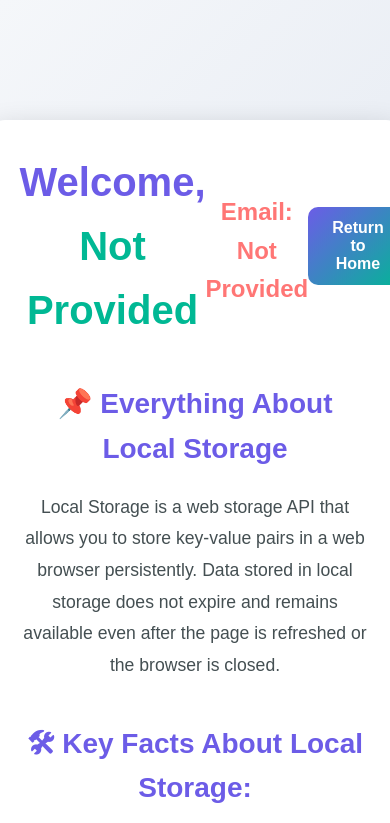
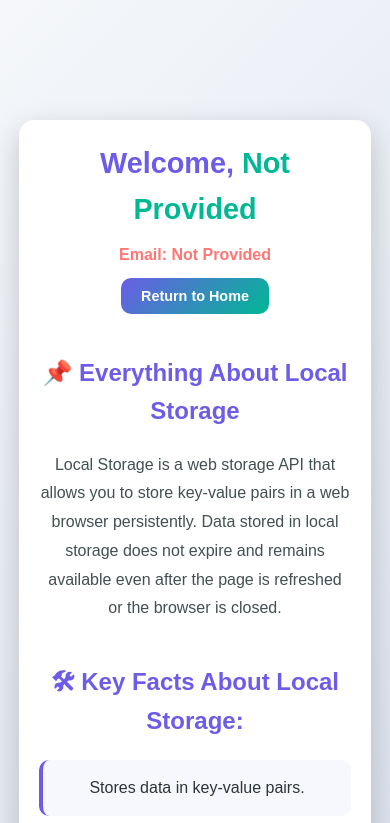
Before and after one commit to Saksham21s/AdvancedJs, a plain HTML site: page localStorage/learnLocal.html in a window 390 px wide. Shown: the top 823 px of the page. Drawn offline with Linux system fonts and the light colour scheme.

Commit message:
Mobile UI Corrected

```diff
--- a/style/style.scss
+++ b/style/style.scss
@@ -93,7 +93,7 @@ body {
     border-radius: 15px;
     box-shadow: 0 10px 30px $shadow-color;
     padding: 30px;
-    margin: 20px;
+    margin: 20px auto;
     flex: 1;
 }
 
@@ -102,9 +102,11 @@ body {
     justify-content: space-between;
     align-items: center;
     margin-bottom: 40px;
+    flex-wrap: wrap;
+    text-align: center;
 
     h1 {
-        font-size: 2.5rem;
+        font-size: 2rem;
         color: $primary-color;
         margin: 0;
 
@@ -114,7 +116,7 @@ body {
     }
 
     h2 {
-        font-size: 1.5rem;
+        font-size: 1.2rem;
         color: $tertiary-color;
         margin: 10px 0 0;
     }
@@ -124,11 +126,12 @@ body {
         color: white;
         border: none;
         border-radius: 10px;
-        padding: 12px 24px;
-        font-size: 1rem;
+        padding: 10px 20px;
+        font-size: 0.9rem;
         font-weight: 600;
         cursor: pointer;
         transition: transform 0.3s ease-in-out, box-shadow 0.3s ease-in-out;
+        margin-top: 10px;
 
         &:hover {
             transform: translateY(-3px);
@@ -143,12 +146,12 @@ body {
 
         h3, h4 {
             color: $primary-color;
-            font-size: 1.75rem;
+            font-size: 1.5rem;
             margin-bottom: 20px;
         }
 
         p {
-            font-size: 1.1rem;
+            font-size: 1rem;
             color: lighten($text-color, 10%);
             line-height: 1.8;
         }
@@ -186,6 +189,38 @@ body {
         border-left: 4px solid $tertiary-color;
     }
 }
+
+@media (max-width: 768px) {
+    .header {
+        flex-direction: column;
+        align-items: center;
+        text-align: center;
+    }
+
+    .main-content h3, .main-content h4 {
+        font-size: 1.4rem;
+    }
+}
+
+@media (max-width: 480px) {
+    .container {
+        width: 80%;
+        padding: 20px;
+    }
+
+    .header h1 {
+        font-size: 1.8rem;
+    }
+
+    .header h2 {
+        font-size: 1rem;
+    }
+
+    .main-content p {
+        font-size: 0.95rem;
+    }
+}
+
 
 // Login Page Styles
 .login-container {
@@ -242,4 +277,18 @@ body {
             box-shadow: 0 8px 20px rgba($primary-color, 0.3);
         }
     }
+
+    @media (max-width: 768px) {
+        width: 90%;
+        padding: 30px;
+    }
+
+    @media (max-width: 480px) {
+        width: 85%;
+        padding: 20px;
+
+        input{
+            width: 80%;
+        }
+    }
 }
```
Also changed, not shown: style/style.css, style/style.min.css, 2 other files.
